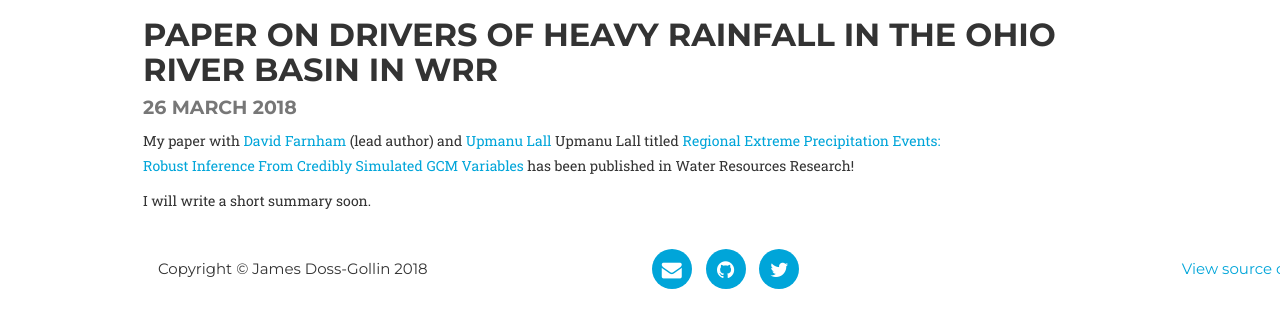
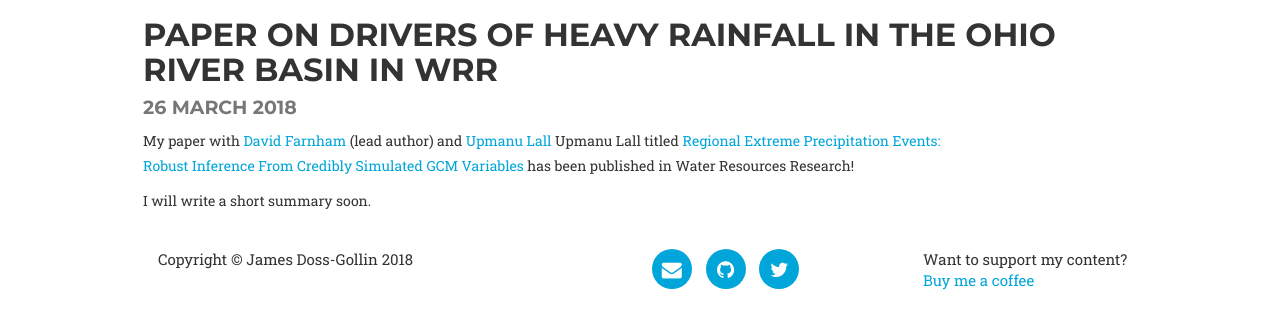
Before and after one commit to jdossgollin/blog, a Jekyll site: the page built from _posts/2018-03-26-Ohio-Floods-WRR.md, in a window 1280 px wide, cut to the strip 154-483 px from the top of the page. Built offline with Jekyll 4.4.1, drawn with Linux system fonts in a browser that asks for light colours; nearby versions of some CDN libraries; some web fonts are replaced; library files that are not in the unit come from our copies; comment, search, counter and statistics services are not loaded.

Commit message:
try to get disqus set up again

```diff
--- a/_includes/footer.html
+++ b/_includes/footer.html
@@ -2,7 +2,7 @@
         <div class="container">
                 <div class="row">
                     <div class="col-md-4 text-left">
-                        <span class="copyright">Copyright &copy; {{ site.title }} 2018</span>
+                        Copyright &copy; {{ site.title }} 2018
                     </div>
                     <div class="col-md-4 text-center">
                         <ul class="list-inline social-buttons">
@@ -12,13 +12,12 @@
                             {% endfor %}
                         </ul>
                     </div>
-                    <div class="col-md4 text-right">
-                        <span class="copyright">
-                            <a href="https://github.com/jdossgollin/jdossgollin.github.io">
-                                View source code
+                    <div class="col-md4 text-left">
+                            Want to support my content?<br>
+                            <a href="https://www.buymeacoffee.com/jdossgollin">
+                                Buy me a coffee
                             </a>
-                        </span>
-                    </div>
+                        </div>
                 </div>
             </div>
     </footer>
--- a/_layouts/post.html
+++ b/_layouts/post.html
@@ -35,6 +35,23 @@
                     {{ content }}
                 </div>
             </div>
+            {% if page.comments %}
+            <div id="disqus_thread"></div>
+            <script>
+            (function() { // DON'T EDIT BELOW THIS LINE
+            var d = document, s = d.createElement('script');
+            s.src = 'https://jdossgollin.disqus.com/embed.js';
+            s.setAttribute('data-timestamp', +new Date());
+            (d.head || d.body).appendChild(s);
+            })();
+            </script>
+            <noscript>
+                Please enable JavaScript to view the
+                <a href="https://disqus.com/?ref_noscript">
+                    comments powered by Disqus.
+                </a>
+            </noscript>
+            {% endif %}
 
         {% include footer.html %}
         {% include js.html %}
```
